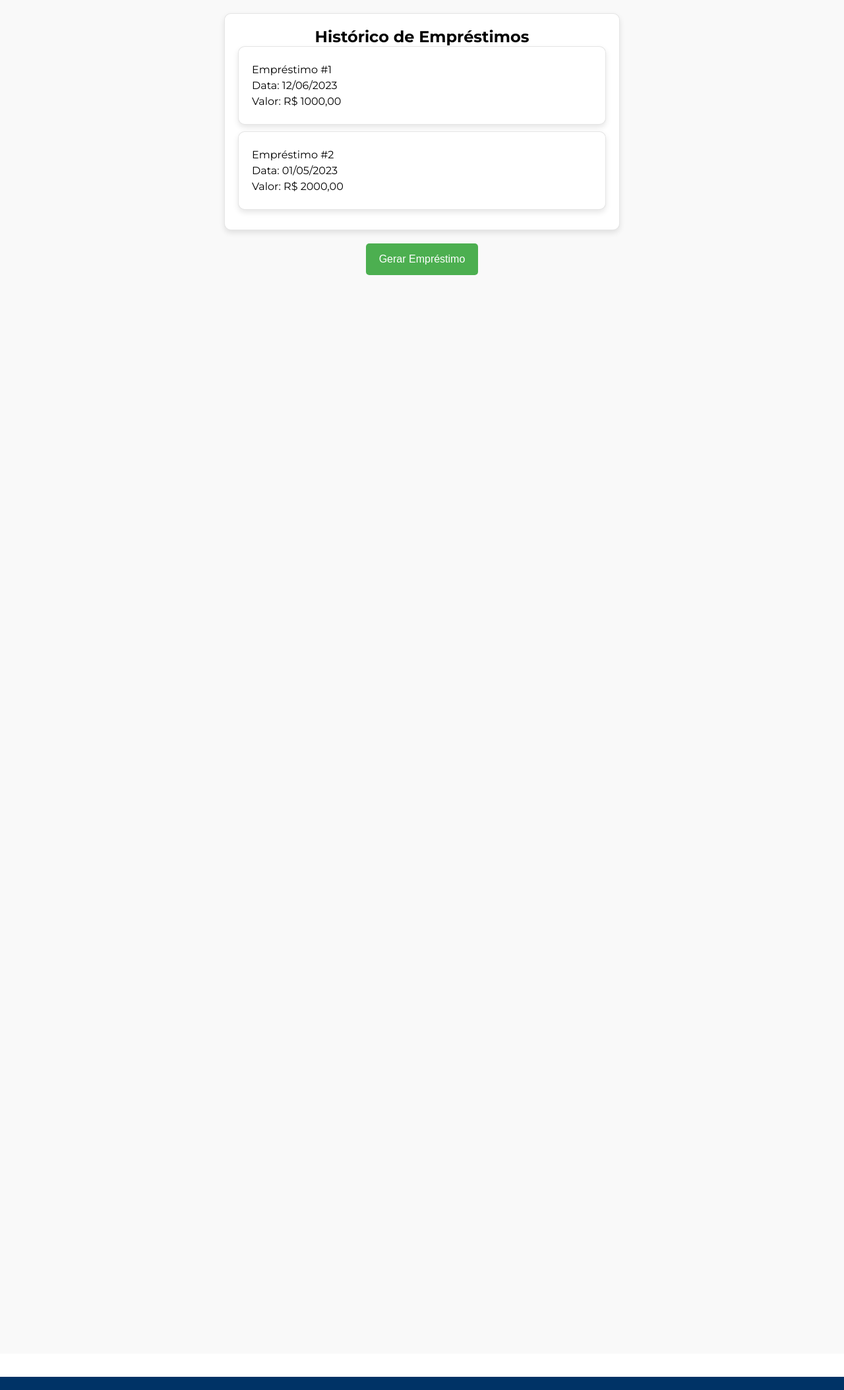
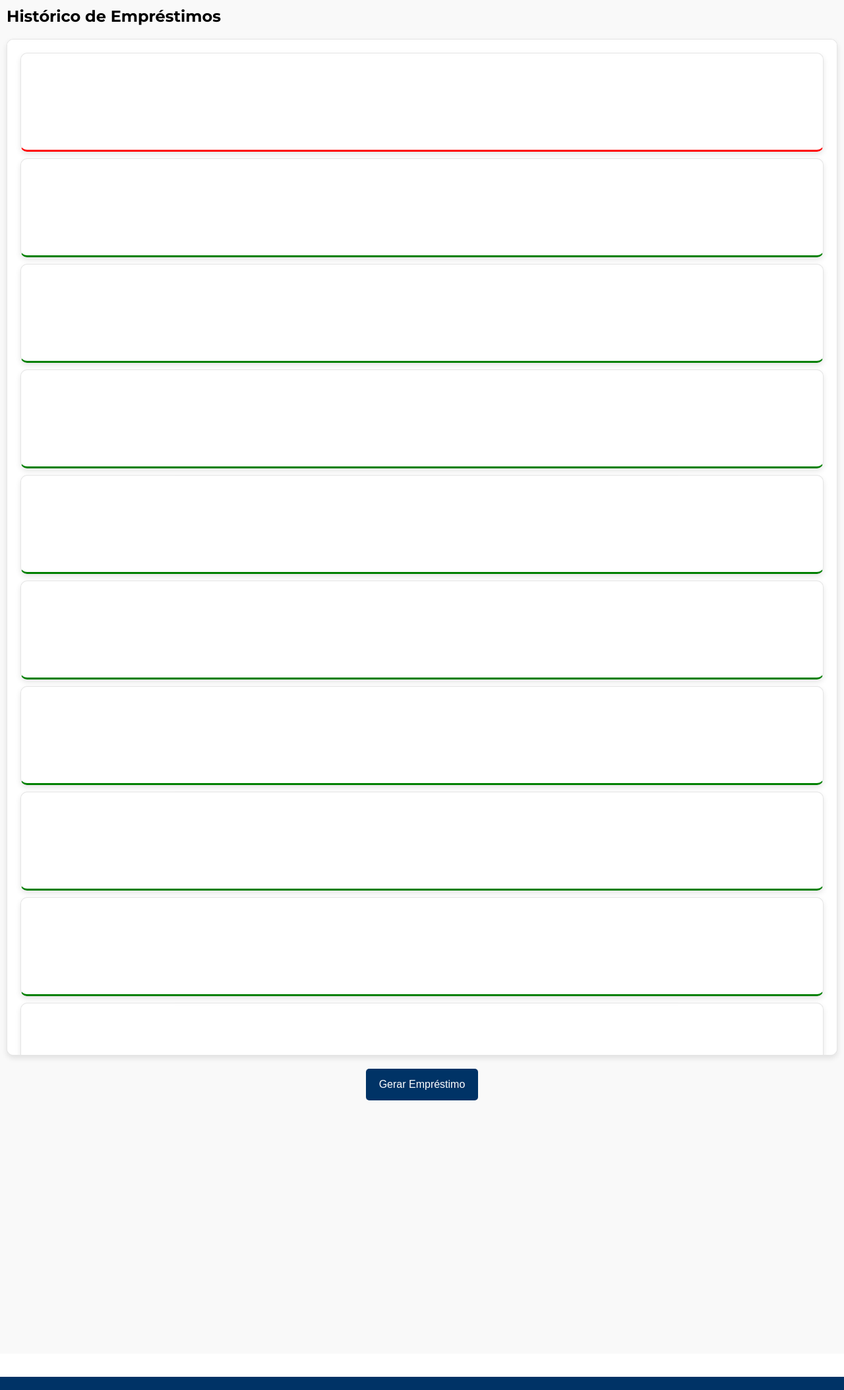
Before and after one commit to ThalesPudim/BankSystemAPP, a PHP site: page /loan_page.php in a window 1280 px wide. Shown: the part 95-2202 px from the top of the page at 66% size. Run offline with PHP 8.4, Linux system fonts and the light colour scheme; a user stored in the database is signed in; data comes from the database, SQL or seed files in the repository.

Commit message:
formatação páginas loan page, loan simulation e payment

```diff
--- a/Codes/Pages/loan_page.php
+++ b/Codes/Pages/loan_page.php
@@ -8,83 +8,9 @@ include '../DbConnection/auth.php';
 <head>
     <meta charset="UTF-8">
     <meta name="viewport" content="width=device-width, initial-scale=1.0">
-    <link rel="stylesheet" href="../Style/loan.css">
+    <link rel="stylesheet" href="../Style/loan_page.css">
     <style>
-        .icon-container {
-            display: flex;
-            justify-content: flex-start;
-            padding: 10px;
-        }
 
-        #back-icon {
-            cursor: pointer;
-        }
-
-        .history-container {
-            padding: 20px;
-            background-color: #f9f9f9;
-            min-height: calc(100vh - 150px); /* Ajusta a altura conforme necessário */
-            display: flex;
-            flex-direction: column;
-            align-items: center;
-        }
-
-        .info-box {
-            background-color: #ffffff;
-            border-radius: 10px;
-            padding: 20px;
-            width: 80%;
-            max-width: 600px;
-            height: 80%;
-            max-height: 600px;
-            margin-bottom: 20px;
-            border: 1px solid rgba(0, 0, 0, 0.1);
-            box-shadow: 0 4px 8px rgba(0, 0, 0, 0.1);
-            display: flex;
-            flex-direction: column;
-            align-items: center;
-        }
-
-        .info-box h2 {
-            margin-top: 0;
-        }
-
-        .loan-entry {
-            background-color: #ffffff;
-            border-radius: 10px;
-            padding: 20px;
-            width: 100%;
-            margin-bottom: 10px;
-            border: 1px solid rgba(0, 0, 0, 0.1);
-            box-shadow: 0 4px 8px rgba(0, 0, 0, 0.1);
-        }
-
-        .loan-entry p {
-            margin: 5px 0;
-        }
-
-        .generate-loan-button {
-            background-color: #4CAF50;
-            color: white;
-            padding: 15px 20px;
-            border: none;
-            border-radius: 5px;
-            cursor: pointer;
-            font-size: 16px;
-        }
-
-        .generate-loan-button:hover {
-            background-color: #45a049;
-        }
-
-        .continuar {
-            color: white;
-            text-align: center;
-            padding: 10px 0;
-            position: fixed;
-            width: 100%;
-            bottom: 0;
-        }
     </style>
     <title>Loan</title>
 </head>
@@ -94,27 +20,61 @@ include '../DbConnection/auth.php';
             <img id="back-icon" src="../images/Back.png" alt="Help">
         </div>
     </header>
-
     <!-- Tela para armazenar o histórico de empréstimos -->
     <div class="history-container">
         <!-- Caixa de informação com bordas arredondadas -->
+
+        <div class="loan-container">
+            <h2>Histórico de Empréstimos</h2>
+
         <div class="info-box">
-            <h2>Histórico de Empréstimos</h2>
-            <!-- Exemplo de conteúdo do histórico -->
-            <div class="loan-entry">
-                <p>Empréstimo #1</p>
-                <p>Data: 12/06/2023</p>
-                <p>Valor: R$ 1000,00</p>
+            <div class="loan-entry" style="border-bottom: solid red;">
+
+
+                <div class="confirmacao"></div>
             </div>
             <div class="loan-entry">
-                <p>Empréstimo #2</p>
-                <p>Data: 01/05/2023</p>
-                <p>Valor: R$ 2000,00</p>
+
             </div>
-            <!-- Adicione mais entradas conforme necessário -->
+            <div class="loan-entry">
+
+            </div>
+            <div class="loan-entry">
+
+            </div>
+            <div class="loan-entry">
+
+            </div>
+            <div class="loan-entry">
+
+            </div>
+            <div class="loan-entry">
+
+            </div>
+            <div class="loan-entry">
+
+            </div>
+            <div class="loan-entry">
+
+            </div>
+            <div class="loan-entry">
+
+            </div>
+            <div class="loan-entry">
+
+            </div>
+            <div class="loan-entry">
+
+            </div>
+
+
+
+
         </div>
         <!-- Botão para gerar novos empréstimos -->
-        <button class="generate-loan-button" onclick="window.location.href='generate_loan_page.html'">Gerar Empréstimo</button>
+
+        </div>
+        <button class="generate-loan-button" onclick="window.location.href='loan.php'">Gerar Empréstimo</button>
     </div>
 
     <div class="continuar">
--- a/Codes/Style/loan.css
+++ b/Codes/Style/loan.css
@@ -72,8 +72,9 @@ header {
   width: 80%;
   max-width: 600px;
   margin: 10px 0;
-  background-color: #f0f0f0;
+  background-color: #D3D3D3;
   border-radius: 10px;
+  transition: 0.2s;
 }
 
 .objetivos img {
@@ -82,10 +83,12 @@ header {
 
 .objetivos:hover{
   cursor: pointer;
+  background-color: #D3D3D3
 }
 
 .opcoes .objetivos.selecionado {
-  background-color: #b6bed8 !important;
+  background-color: #B3B3B3 !important;
+  box-shadow: 10px 14px 18px rgba(0, 0, 0, 0.3);
 }
 
 .continuar {
--- a/Codes/Style/loan_page.css
+++ b/Codes/Style/loan_page.css
@@ -0,0 +1,140 @@
+@import url('https://fonts.googleapis.com/css2?family=Montserrat:ital,wght@0,100..900;1,100..900&display=swap');
+
+* {
+    margin: 0px;
+    box-sizing: border-box;
+}
+
+body {
+    font-family: Montserrat, sans-serif;
+}
+
+header {
+    width: 100%;
+    background-color: #003366;
+    color: white;
+    padding: 15px;
+    display: flex;
+    justify-content: space-between;
+    align-items: center;
+}
+
+.icon-container img {
+    width: 45px;
+    height: 45px;
+    margin-left: 0px;
+    border-radius: 50%;
+    border: 2px solid white;
+    position: sticky;
+}
+
+.voltar {
+    background-color: #003366;
+    border-radius: 50%;
+    border: solid white;
+    margin: 15px;
+}
+
+.voltar:hover {
+    cursor: pointer;
+}
+
+.voltar img {
+    max-width: 45px;
+}
+
+.continuar {
+    background-color: #003366;
+    position: sticky;
+    bottom: 0;
+    width: 100%;
+    display: flex;
+    justify-content: center;
+    padding: 10px 0;
+}
+
+.icon-container {
+    display: flex;
+    justify-content: flex-start;
+    padding: 10px;
+}
+
+#back-icon {
+    cursor: pointer;
+}
+
+.history-container {
+    padding: 10px;
+    background-color: #f9f9f9;
+    min-height: calc(100vh - 150px); /* Ajusta a altura conforme necessário */
+    display: flex;
+    flex-direction: column;
+    align-items: center;
+    overflow: hidden; /* Impede que o conteúdo extravase a div container */
+    position: relative;
+}
+
+.info-box {
+    background-color: #ffffff;
+    border-radius: 10px;
+    padding: 20px;
+    width: 100%;
+    height: 70vh; /* Define uma altura fixa */
+    margin-bottom: 20px;
+    border: 1px solid rgba(0, 0, 0, 0.1);
+    box-shadow: 0 4px 8px rgba(0, 0, 0, 0.1);
+    overflow-y: auto; /* Adiciona uma barra de rolagem vertical se necessário */
+}
+
+.info-box h2 {
+    margin-top: 0;
+}
+
+.loan-entry {
+    background-color: #ffffff;
+    border-radius: 10px;
+    width: 100%;
+    height: 150px; /* Define a altura fixa para cada entrada de empréstimo */
+    margin-bottom: 10px;
+    border: 1px solid rgba(0, 0, 0, 0.1);
+    box-shadow: 0 4px 8px rgba(0, 0, 0, 0.1);
+    padding: 20px;
+    border-bottom: solid green;
+}
+
+.loan-entry p {
+    margin: 5px 0;
+}
+
+.generate-loan-button {
+    background-color: #003366;
+    color: white;
+    padding: 15px 20px;
+    border: none;
+    border-radius: 5px;
+    cursor: pointer;
+    font-size: 16px;
+    transition: 0.3s;
+}
+
+.generate-loan-button:hover {
+    background-color: white;
+    color: #003366;
+}
+
+.continuar {
+    color: white;
+    text-align: center;
+    padding: 10px 0;
+    position: fixed;
+    width: 100%;
+    bottom: 0;
+}
+
+h2 {
+    margin-bottom: 20px;
+}
+
+.loan-container {
+    width: 100%;
+}
```
Also changed, not shown: Codes/Pages/loan_simulation.php (+5 -3 lines), Codes/Pages/payment_page.php (+6 -3 lines), Codes/Style/loan_simulation.css (+58 -2 lines), Codes/Style/payment.css (+9 -4 lines).
